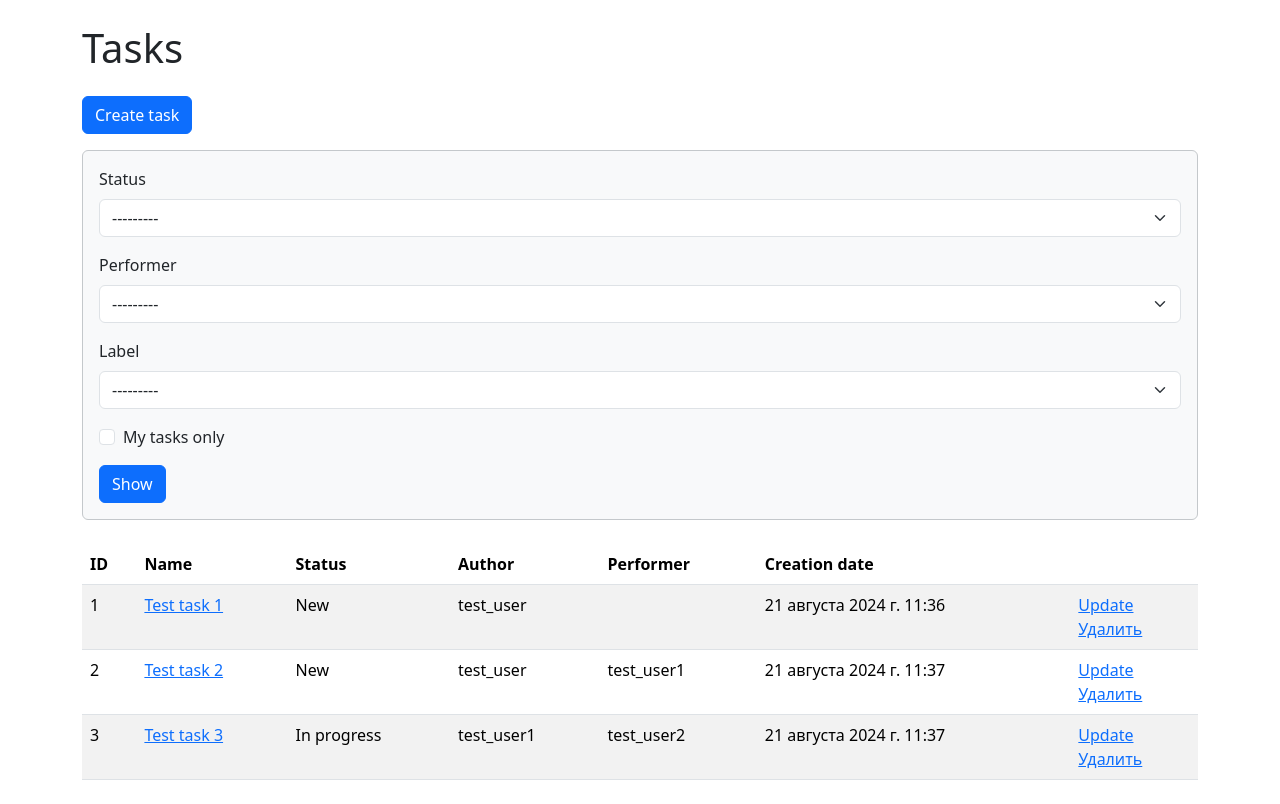
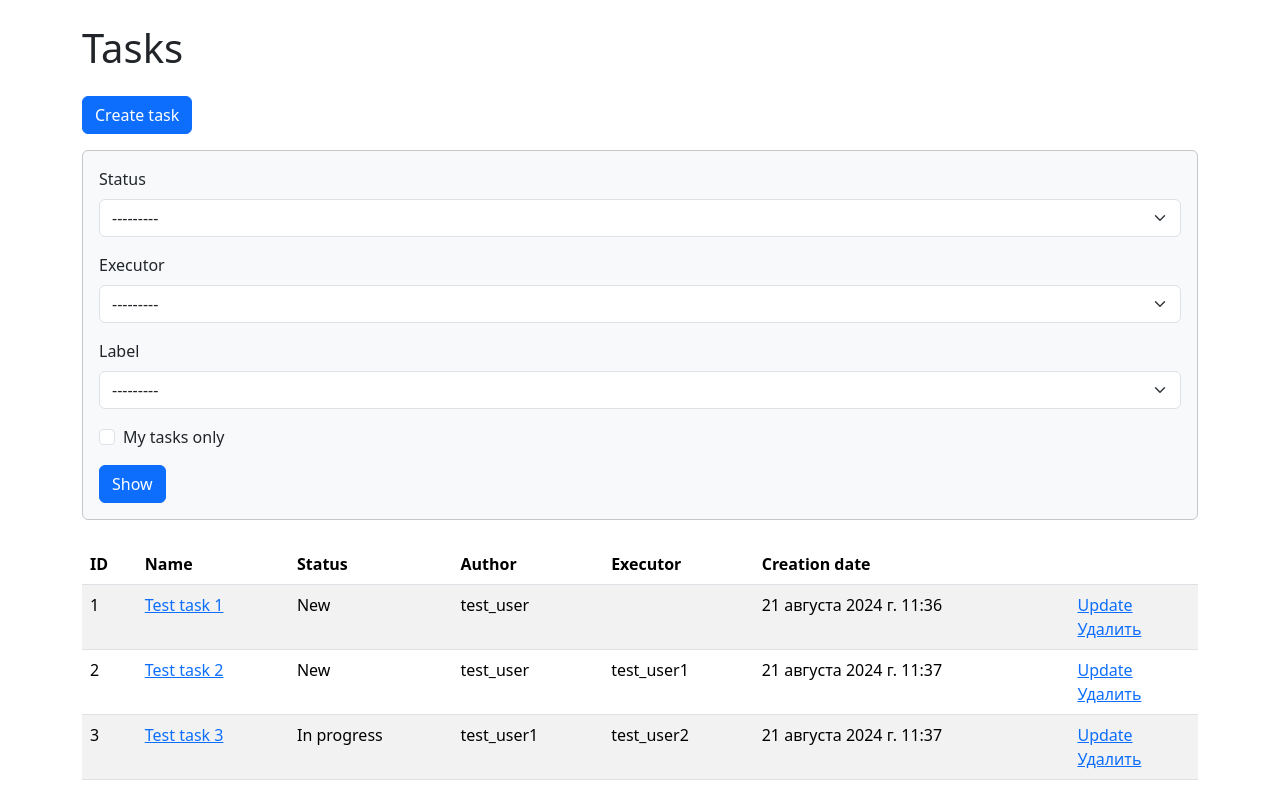
Before and after one commit to Pavel-Kr/python-project-52, a Django app: page /tasks/ in a window 1280 px wide. Shown: the part 56-860 px from the top of the page. Run offline with Django 5.2, Linux system fonts and the light colour scheme; a user stored in the database is signed in; data comes from the database, SQL or seed files in the repository; parts of the project's set-up code (start-up, migrations or seed data) failed here and were passed over; some libraries are stand-ins or nearby versions.

Commit message:
Renamed performer to executor

```diff
--- a/tasks/filters.py
+++ b/tasks/filters.py
@@ -25,4 +25,4 @@ class TaskFilter(django_filters.FilterSet):
 
     class Meta:
         model = Task
-        fields = ['status', 'performer']
+        fields = ['status', 'executor']
--- a/tasks/fixtures/tasks.json
+++ b/tasks/fixtures/tasks.json
@@ -5,7 +5,7 @@
         "fields": {
             "name": "Test task 1",
             "description": "Test description",
-            "performer": null,
+            "executor": null,
             "status": 1,
             "author": 2,
             "created_at": "2024-08-21T11:36:32.491Z",
@@ -18,7 +18,7 @@
         "fields": {
             "name": "Test task 2",
             "description": "Test description",
-            "performer": 3,
+            "executor": 3,
             "status": 1,
             "author": 2,
             "created_at": "2024-08-21T11:37:07.916Z",
@@ -31,7 +31,7 @@
         "fields": {
             "name": "Test task 3",
             "description": "Test description",
-            "performer": 4,
+            "executor": 4,
             "status": 2,
             "author": 3,
             "created_at": "2024-08-21T11:37:37.344Z",
--- a/tasks/forms.py
+++ b/tasks/forms.py
@@ -6,4 +6,4 @@ from tasks.models import Task
 class TaskForm(forms.ModelForm):
     class Meta:
         model = Task
-        fields = ['name', 'description', 'status', 'performer', 'labels']
+        fields = ['name', 'description', 'status', 'executor', 'labels']
--- a/tasks/models.py
+++ b/tasks/models.py
@@ -8,12 +8,12 @@ from labels.models import Label
 class Task(models.Model):
     name = models.CharField(max_length=255, verbose_name=_('Name'), unique=True)
     description = models.TextField(verbose_name=_('Description'))
-    # Translators: Task performer
-    performer = models.ForeignKey(to=User,
+    # Translators: Task executor
+    executor = models.ForeignKey(to=User,
                                   on_delete=models.SET_NULL,
                                   blank=True,
                                   null=True,
-                                  verbose_name=_('Performer'),
+                                  verbose_name=_('Executor'),
                                   related_name='assiged_tasks')
     status = models.ForeignKey(to='statuses.Status',
                                on_delete=models.PROTECT,
--- a/tasks/templates/tasks/index.html
+++ b/tasks/templates/tasks/index.html
@@ -23,8 +23,8 @@
             <th>{% translate "Name" %}</th>
             <th>{% translate "Status" %}</th>
             <th>{% translate "Author" %}</th>
-            {% comment %}Translators: Task performer or executor{% endcomment %}
-            <th>{% translate "Performer" %}</th>
+            {% comment %}Translators: Task executor{% endcomment %}
+            <th>{% translate "Executor" %}</th>
             <th>{% translate "Creation date" %}</th>
             <th></th>
         </tr>
@@ -36,7 +36,7 @@
             <td><a href="{% url "tasks:details" task.id %}">{{ task.name }}</a></td>
             <td>{{ task.status }}</td>
             <td>{{ task.author }}</td>
-            <td>{{ task.performer|default:"" }}</td>
+            <td>{{ task.executor|default:"" }}</td>
             <td>{{ task.created_at }}</td>
             <td>
                 <div><a href="{% url "tasks:update" task.id %}">{% translate "Update" %}</a></div>
--- a/tasks/templates/tasks/show.html
+++ b/tasks/templates/tasks/show.html
@@ -26,11 +26,11 @@
         </div>
         <div class="row mb-2">
             <div class="col">
-                {% comment %}Translators: Task performer{% endcomment %}
-                {% translate "Performer" %}
+                {% comment %}Translators: Task executor{% endcomment %}
+                {% translate "Executor" %}
             </div>
             <div class="col">
-                {{ task.performer|default:"" }}
+                {{ task.executor|default:"" }}
             </div>
         </div>
         <div class="row mb-2">
--- a/tasks/tests.py
+++ b/tasks/tests.py
@@ -105,7 +105,7 @@ class TasksTestCase(TestCase):
         update_task = {
             'name': 'Test update',
             'description': 'Testing task update',
-            'performer': 4,
+            'executor': 4,
             'status': 2,
             'author': 3
         }
@@ -126,7 +126,7 @@ class TasksTestCase(TestCase):
         update_task = {
             'name': 'Test update',
             'description': 'Testing task update',
-            'performer': 4,
+            'executor': 4,
             'status': 2,
             'author': 3
         }
@@ -193,7 +193,7 @@ class TasksTestCase(TestCase):
     def test_filter_by_author(self):
         login_test_user(self.client)
 
-        get_url = f'{reverse("tasks:index")}?performer=3'
+        get_url = f'{reverse("tasks:index")}?executor=3'
 
         response = self.client.get(get_url)
 
--- a/tasks/views.py
+++ b/tasks/views.py
@@ -28,7 +28,7 @@ class TaskListView(LoginRequiredMixin, FilterView):
         return Task.objects.select_related(
             'author'
         ).select_related(
-            'performer'
+            'executor'
         ).select_related(
             'status'
         )
@@ -52,7 +52,7 @@ class TaskDetailView(LoginRequiredMixin, DetailView):
         return super().get_queryset().select_related(
             'author'
         ).select_related(
-            'performer'
+            'executor'
         ).select_related(
             'status'
         )
```
Also changed, not shown: locale/ru/LC_MESSAGES/django.po, tasks/migrations/0009_remove_task_performer_task_executor.py (added), 1 other file.
